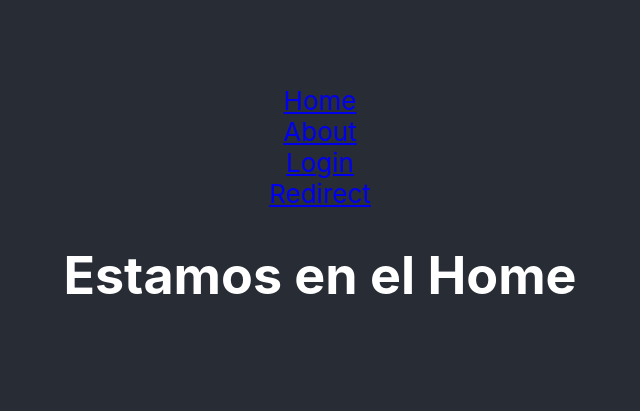
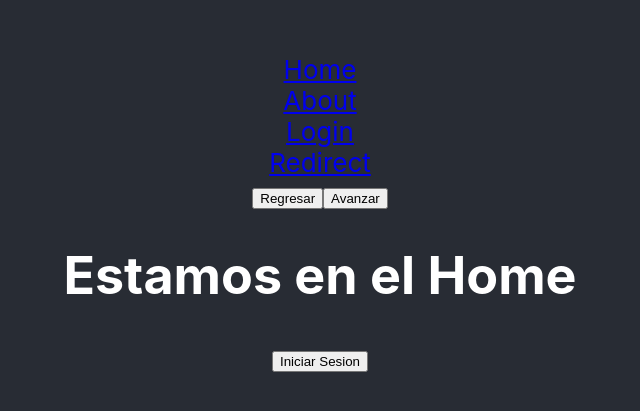
Before and after one commit to SheykoWk/rutas-basicas, a JavaScript app: page / in a window 1280 px wide. Shown: the part 187-598 px from the top of the page, without its empty margins (320-960 px from the left). Built offline with nearby package versions, Linux system fonts and the light colour scheme; the HTML template or start-up script is replaced by a standard one.

Commit message:
add redirect

```diff
--- a/src/components/Menu.js
+++ b/src/components/Menu.js
@@ -1,6 +1,9 @@
-import { Link } from "react-router-dom"
+import { Link, useNavigate } from "react-router-dom"
 
 const Menu = () => {
+
+    const navigate = useNavigate()
+
     return(
         <div>
             <Link to='/'>Home</Link>
@@ -10,6 +13,9 @@ const Menu = () => {
             <Link to='/login' >Login</Link>
             <br/>
             <Link to='/redirect' >Redirect</Link>
+            <br/>
+            <button onClick={() => navigate(-2) } >Regresar</button>
+            <button onClick={() => navigate(+1) } >Avanzar</button>
         </div>
     )
 }
--- a/src/pages/Home.js
+++ b/src/pages/Home.js
@@ -1,8 +1,16 @@
+import { useNavigate } from "react-router-dom"
+
 const Home = () => {
+
+    const navigate = useNavigate()
+
     return(
-        <h1>
-            Estamos en el Home
-        </h1>
+        <div>
+            <h1>
+                Estamos en el Home
+            </h1>
+            <button onClick={() => navigate('/about')} >Iniciar Sesion</button>
+        </div>
     )
 }
 
--- a/src/pages/Login.js
+++ b/src/pages/Login.js
@@ -1,4 +1,5 @@
 const Login = () => {
+
     return(
         <div>
             <h1>
--- a/src/pages/Redirect.js
+++ b/src/pages/Redirect.js
@@ -1,7 +1,6 @@
 import { Navigate } from "react-router-dom"
 
 const Redirect = () => {
-
     return (
         <Navigate to='/login' />
     )
```
Also changed, not shown: src/App.js (line endings or trailing spaces).
